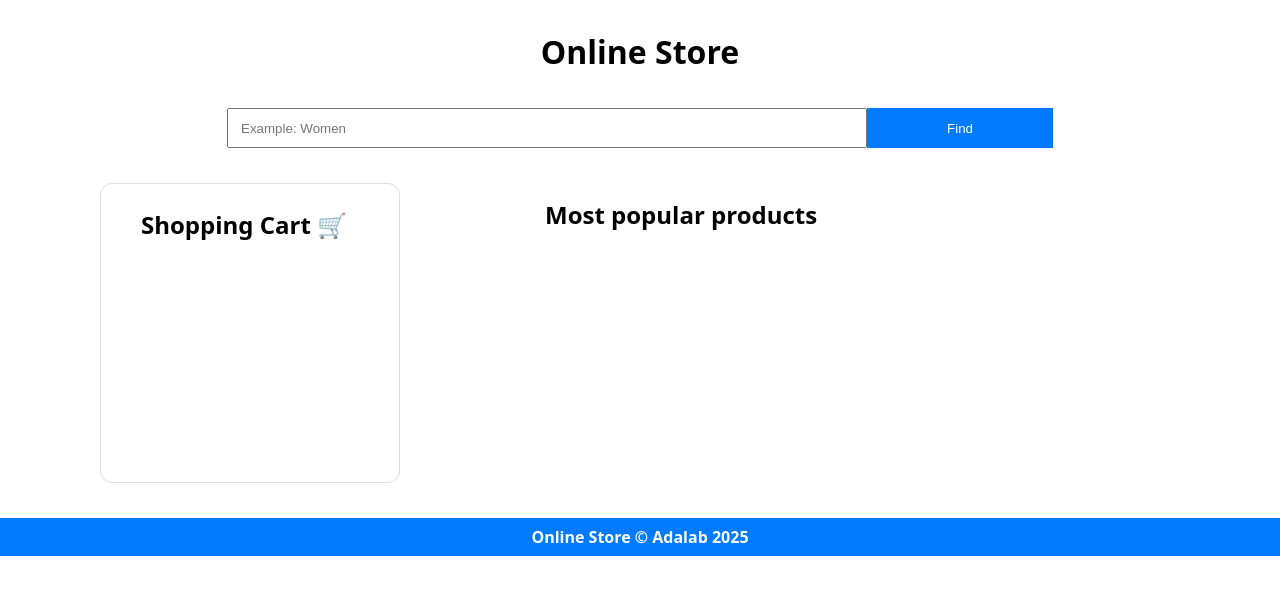
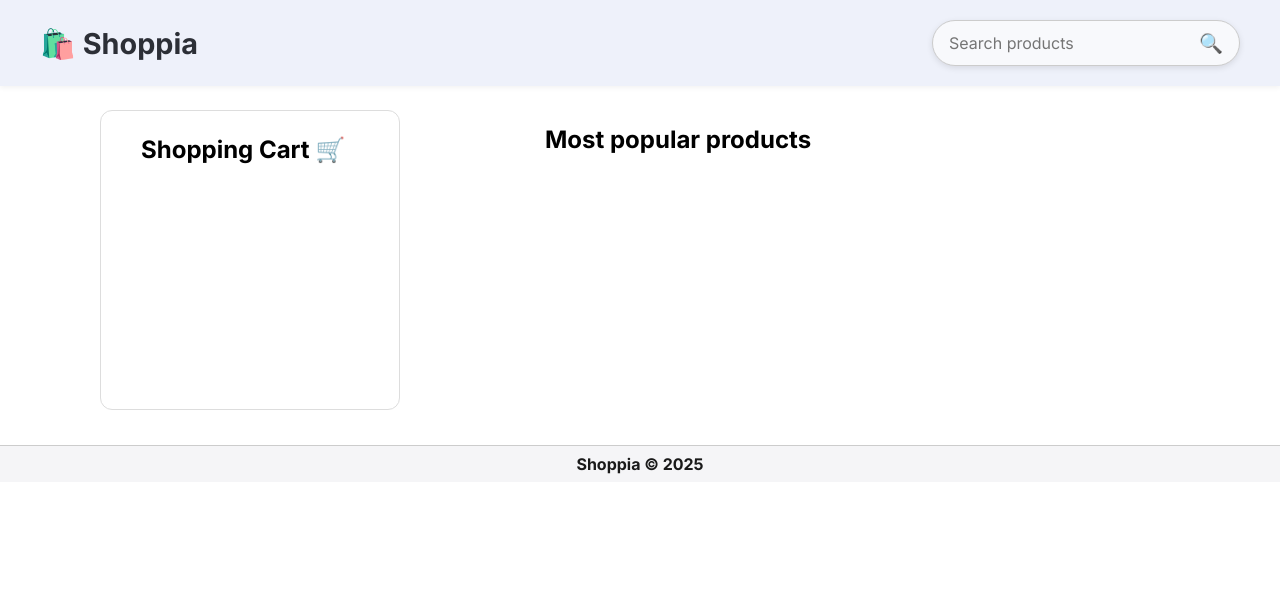
Before and after one commit to sandramarincodes/online-store-v2, a website built with Vite: page src/index.html in a window 1280 px wide. Built offline with nearby package versions, Linux system fonts and the light colour scheme; no server answers.

Commit message:
Update menu

```diff
--- a/src/index.html
+++ b/src/index.html
@@ -5,23 +5,24 @@
     <meta name="viewport" content="width=device-width, initial-scale=1" />
     <title>Online Store</title>
     <link
-      href="https://fonts.googleapis.com/css?family=Roboto&display=swap"
+      href="https://fonts.googleapis.com/css2?family=Inter:wght@400;500;700&display=swap"
       rel="stylesheet"
     />
+
     <link rel="stylesheet" href="./scss/main.scss" />
     <link rel="icon" href="./images/favicon.png" />
   </head>
 
   <body>
-    <header>
-      <h1>Online Store</h1>
-      <form class="form-search">
+   <header class="header">
+  <div class="logo">🛍️ Shoppia</div>
+  <form class="form-search search-container">
     <input
       class="js_input-search input-search"
       type="text"
-          placeholder="Example: Women"
+      placeholder="Search products"
     />
-        <button class="js_btn-search">Find</button>
+    <button class="js_btn-search search-btn" type="submit">🔍</button>
   </form>
 </header>
     <main>
@@ -33,14 +34,12 @@
 
         <div class="products-section">
           <h2>Most popular products</h2>
-          <ul class="js_list list">
-
-          </ul>
+          <ul class="js_list list"></ul>
         </div>
       </section>
     </main>
 
-    <footer><p>Online Store © Adalab 2025</p></footer>
+    <footer><p>Shoppia © 2025</p></footer>
 
     <script src="./js/main.js"></script>
   </body>
--- a/src/scss/main.scss
+++ b/src/scss/main.scss
@@ -5,10 +5,59 @@
 }
 
 body {
-  font-family: system-ui, -apple-system, BlinkMacSystemFont, "Segoe UI", Roboto,
-    Oxygen, Ubuntu, Cantarell, "Open Sans", "Helvetica Neue", sans-serif;
+  font-family: "Inter", sans-serif;
 }
 
+.header {
+  display: flex;
+  justify-content: space-between;
+  align-items: center;
+  padding: 20px 40px;
+  background-color: #eef1fa;
+  box-shadow: 0 2px 5px rgba(0, 0, 0, 0.05);
+  position: sticky;
+  top: 0;
+  z-index: 1000;
+  flex-wrap: wrap;
+  gap: 16px;
+  margin-bottom: 24px;
+}
+
+.logo {
+  font-size: 1.8rem;
+  font-weight: 700;
+  color: #2c2f36;
+  font-family: "Inter", sans-serif;
+}
+
+.search-container {
+  display: flex;
+  align-items: center;
+  border: 1px solid #ccc;
+  border-radius: 999px;
+  overflow: hidden;
+  background-color: #f8f9fc;
+  box-shadow: 0 2px 6px rgba(0, 0, 0, 0.1);
+}
+
+.input-search {
+  border: none;
+  padding: 12px 16px;
+  outline: none;
+  background: transparent;
+  font-size: 1rem;
+  width: 250px;
+  font-family: "Inter", sans-serif;
+}
+
+.search-btn {
+  background: none;
+  border: none;
+  padding: 0 16px;
+  cursor: pointer;
+  font-size: 1.2rem;
+  color: #2c2f36;
+}
 .section-store {
   display: flex;
   align-items: flex-start;
@@ -158,16 +207,6 @@ body {
   margin-bottom: 8px;
 }
 
-h1 {
-  text-align: center;
-  margin-top: 30px;
-}
-
-form {
-  display: flex;
-  justify-content: center;
-}
-
 .btn-buy,
 .btn-delete {
   display: inline-block;
@@ -203,32 +242,16 @@ form {
   border-radius: 10px;
 }
 
-.input-search {
-  width: 50%;
-  padding: 8px 12px;
-  height: 40px;
-}
 
-.js_btn-search {
-  padding: 0 80px;
-  background-color: #007bff;
-  color: white;
-  border: none;
-}
-
-.form-search {
-  margin: 35px 0;
-  display: flex;
-  justify-content: center;
-}
 
 footer {
-  background-color: #007bff;
-  color: white;
+  background-color: #f5f5f7;
+  color: #1a1a1a;
   font-weight: bold;
   padding: 8px 0;
   text-align: center;
   margin-top: 35px;
+  border-top: 1px solid #ccc;
 }
 
 /* MOBILE */
@@ -283,12 +306,6 @@ footer {
     margin-bottom: 12px;
   }
 
-  .form-search {
-    flex-direction: column;
-    align-items: center;
-    gap: 10px;
-  }
-
   .input-search,
   .js_btn-search,
   .js_clear-cart,
```
Lines whose indentation alone changed are shown as unchanged.
